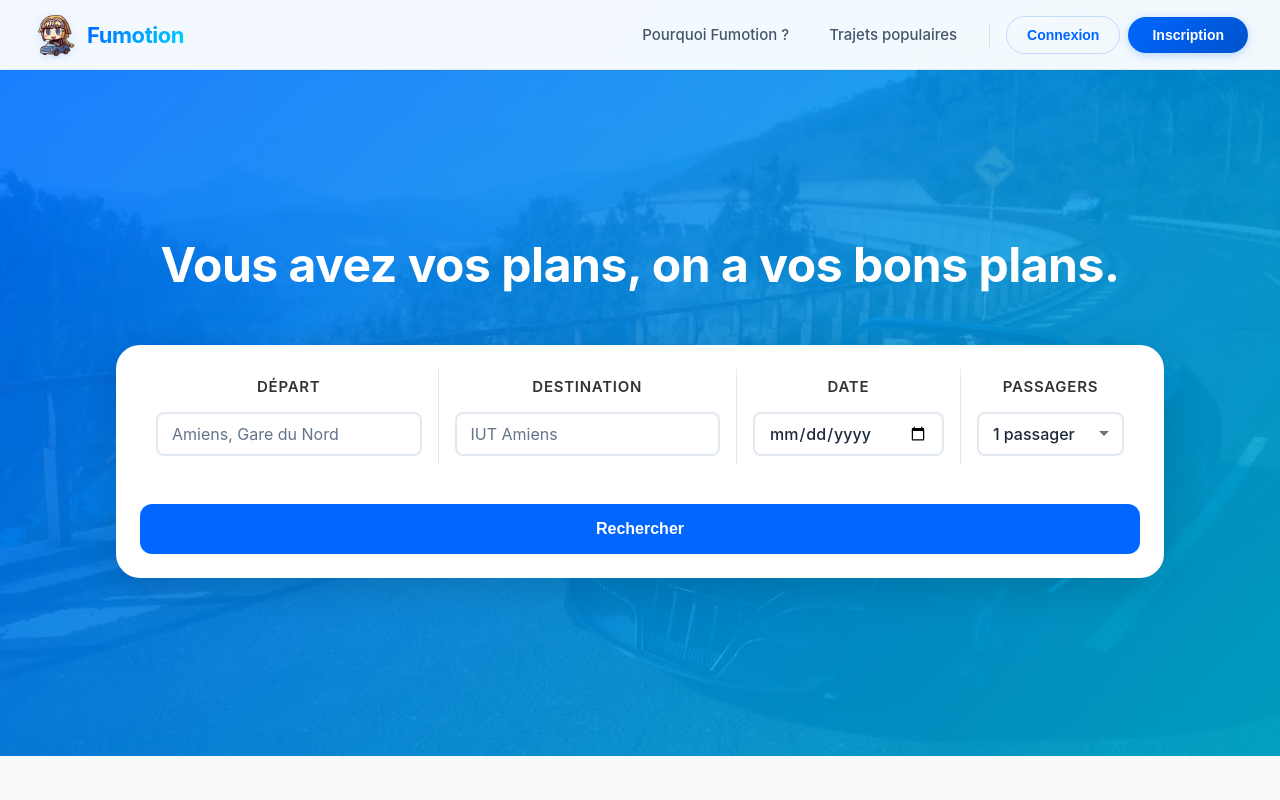
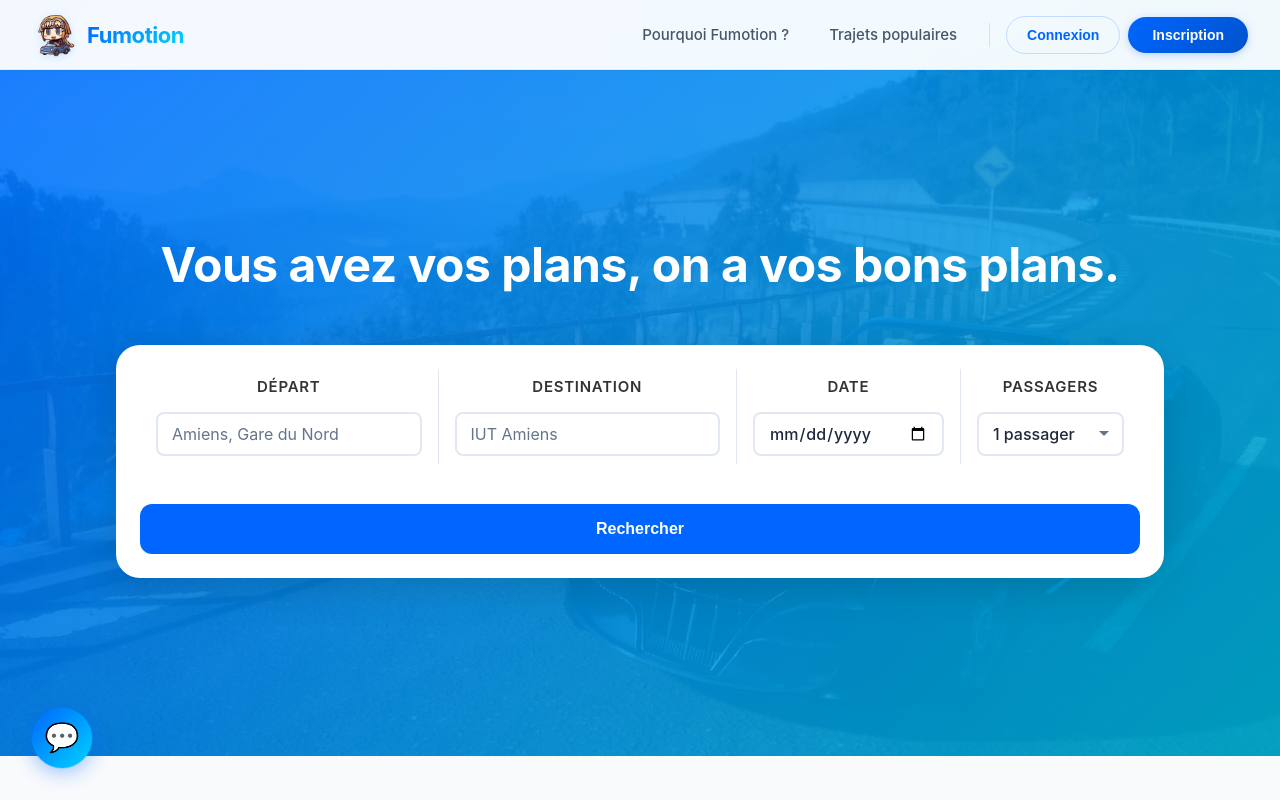
Before and after one commit to clepix21/Fumotion, a React (Create React App) app in the folder app/frontend/: page / in a window 1280 px wide. Shown: the top 800 px of the page. Built offline with nearby package versions, Linux system fonts and the light colour scheme; no server answers.

Commit message:
feat: ajouter un bouton de chat fixe avec animation et tooltip pour améliorer l'accessibilité

```diff
--- a/app/frontend/src/styles/HomePage.css
+++ b/app/frontend/src/styles/HomePage.css
@@ -983,3 +983,116 @@
 
 
 }
+
+/* Icône de chat fixe */
+.fixed-chat-button {
+  position: fixed;
+  bottom: 2rem;
+  left: 2rem;
+  width: 60px;
+  height: 60px;
+  border-radius: 50%;
+  background: linear-gradient(135deg, #0066ff 0%, #00d4ff 100%);
+  border: none;
+  cursor: pointer;
+  display: flex;
+  align-items: center;
+  justify-content: center;
+  box-shadow: 0 4px 20px rgba(0, 102, 255, 0.4);
+  z-index: 999;
+  transition: all 0.3s ease;
+  overflow: visible;
+}
+
+.fixed-chat-button:hover {
+  transform: scale(1.1);
+  box-shadow: 0 6px 30px rgba(0, 102, 255, 0.5);
+}
+
+.fixed-chat-button:active {
+  transform: scale(0.95);
+}
+
+.chat-icon {
+  font-size: 1.75rem;
+  line-height: 1;
+}
+
+.chat-tooltip {
+  position: absolute;
+  left: 70px;
+  background: #1e293b;
+  color: white;
+  padding: 0.5rem 1rem;
+  border-radius: 0.5rem;
+  font-size: 0.875rem;
+  font-weight: 500;
+  white-space: nowrap;
+  opacity: 0;
+  visibility: hidden;
+  transform: translateX(-10px);
+  transition: all 0.2s ease;
+  pointer-events: none;
+}
+
+.chat-tooltip::before {
+  content: '';
+  position: absolute;
+  left: -6px;
+  top: 50%;
+  transform: translateY(-50%);
+  border-width: 6px;
+  border-style: solid;
+  border-color: transparent #1e293b transparent transparent;
+}
+
+.fixed-chat-button:hover .chat-tooltip {
+  opacity: 1;
+  visibility: visible;
+  transform: translateX(0);
+}
+
+/* Animation pulse pour attirer l'attention */
+.fixed-chat-button::after {
+  content: '';
+  position: absolute;
+  width: 100%;
+  height: 100%;
+  border-radius: 50%;
+  background: linear-gradient(135deg, #0066ff 0%, #00d4ff 100%);
+  z-index: -1;
+  animation: pulse-chat 2s infinite;
+}
+
+@keyframes pulse-chat {
+  0% {
+    transform: scale(1);
+    opacity: 0.5;
+  }
+  70% {
+    transform: scale(1.3);
+    opacity: 0;
+  }
+  100% {
+    transform: scale(1.3);
+    opacity: 0;
+  }
+}
+
+/* Responsive pour mobile */
+@media (max-width: 768px) {
+  .fixed-chat-button {
+    bottom: 1.5rem;
+    left: 1.5rem;
+    width: 54px;
+    height: 54px;
+  }
+
+  .chat-icon {
+    font-size: 1.5rem;
+  }
+
+  .chat-tooltip {
+    display: none;
+  }
+}
```
